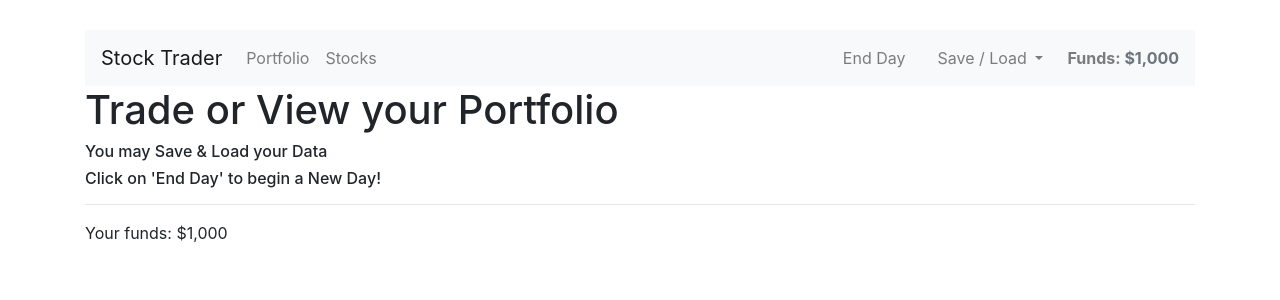
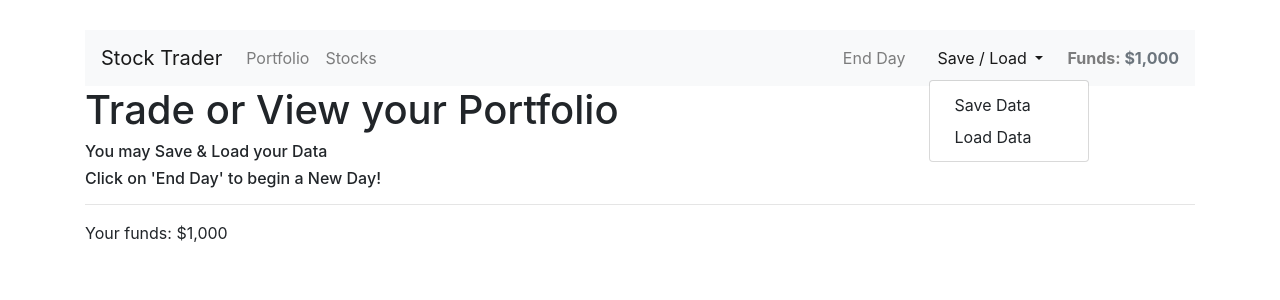
Before and after one commit to afozbek/vue-stock-trader, a Vue app: page / in a window 1280 px wide. Both pictures are taken after a click on the button "Save / Load". Shown: the top 300 px of the page. Built offline with nearby package versions, Linux system fonts and the light colour scheme.

Commit message:
toggling drop down

```diff
--- a/src/components/Header.vue
+++ b/src/components/Header.vue
@@ -21,7 +21,7 @@
           <button class="nav-link link-btn" @click="endDay">End Day</button>
         </li>
         <li class="mr-3">
-          <div class="nav-item dropdown">
+          <div class="nav-item dropdown show">
             <a
               class="nav-link dropdown-toggle"
               href="#"
@@ -30,12 +30,13 @@
               data-toggle="dropdown"
               aria-haspopup="true"
               aria-expanded="false"
+              @click="toggleDropDown"
             >
               Save / Load
               <span class="caret"></span>
             </a>
 
-            <div class="dropdown-menu">
+            <div :class="[{ show: isDropdownOpen }, 'dropdown-menu']">
               <a class="dropdown-item" href="#">Save Data</a>
               <a class="dropdown-item" href="#">Load Data</a>
             </div>
@@ -54,6 +55,11 @@
 import { mapActions } from "vuex";
 
 export default {
+  data() {
+    return {
+      isDropdownOpen: false
+    };
+  },
   computed: {
     funds() {
       return this.$store.getters.funds;
@@ -63,6 +69,9 @@ export default {
     ...mapActions(["randomizeStocks"]),
     endDay() {
       this.randomizeStocks();
+    },
+    toggleDropDown() {
+      this.isDropdownOpen = !this.isDropdownOpen;
     }
   }
 };
```
